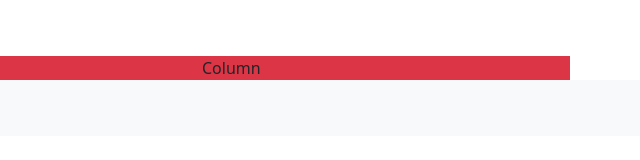
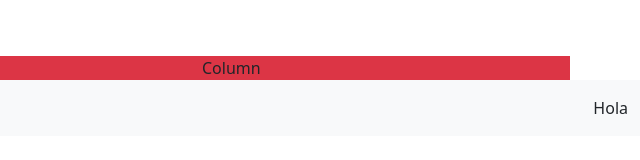
Before and after one commit to Gero24/PortfolioFrontEnd, a plain HTML site: page index.html in a window 1280 px wide. Shown: the full height of the page, 640-1280 px from the left. Drawn offline with Linux system fonts and the light colour scheme.

Commit message:
Otro cambio

```diff
--- a/index.html
+++ b/index.html
@@ -49,7 +49,7 @@
 
 
           </ul>
-          <div></div>
+          <div>Hola</div>
         </div>
       </div>
     </nav>
```
